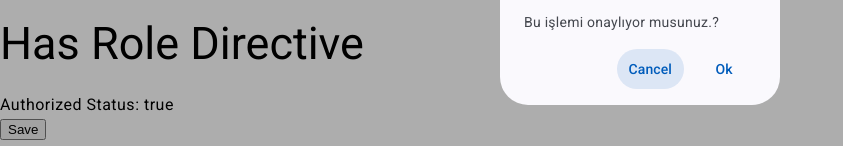
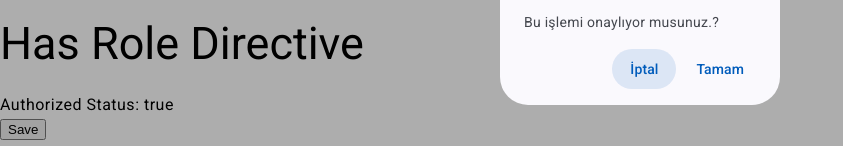
Before and after one commit to ozaytunctan/angular-course, an Angular app: page / in a window 1280 px wide. Both pictures are taken after a click on the button "Do Something". Shown: the part 381-527 px from the top of the page, without its empty margins (0-843 px from the left). Built offline with nearby package versions, Linux system fonts and the light colour scheme.

Commit message:
custom angular decorator added.

```diff
--- a/src/app/components/comfirm-dialog/comfirm-dialog.component.ts
+++ b/src/app/components/comfirm-dialog/comfirm-dialog.component.ts
@@ -18,8 +18,8 @@ export type DialogData = {
       {{ data.text }}
     </div>
     <div mat-dialog-actions>
-      <button [mat-dialog-close]="false" mat-button>Cancel</button>
-      <button [mat-dialog-close]="true" mat-button>Ok</button>
+      <button [mat-dialog-close]="false" mat-button>İptal</button>
+      <button [mat-dialog-close]="true" mat-button>Tamam</button>
     </div>
   `
 })
```
